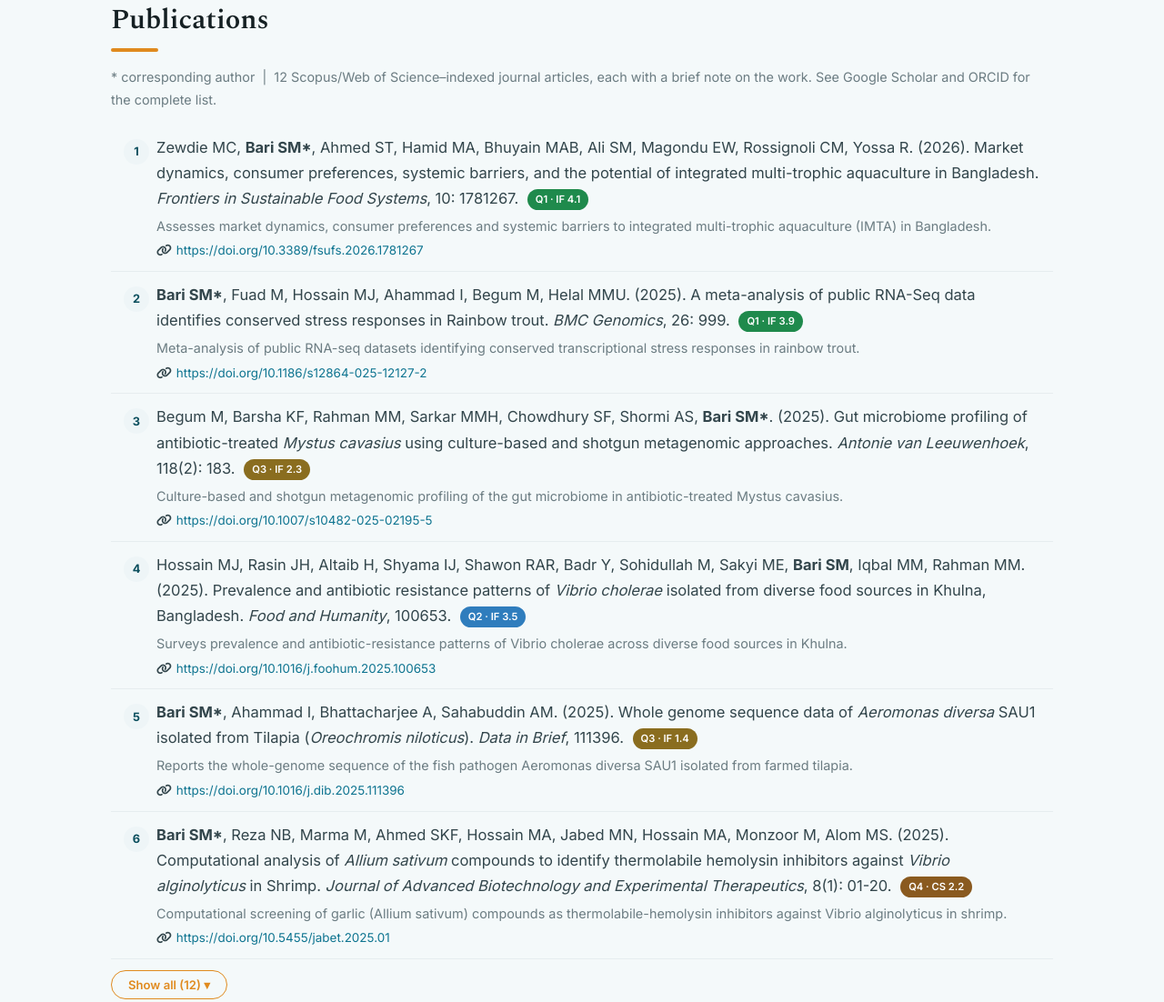
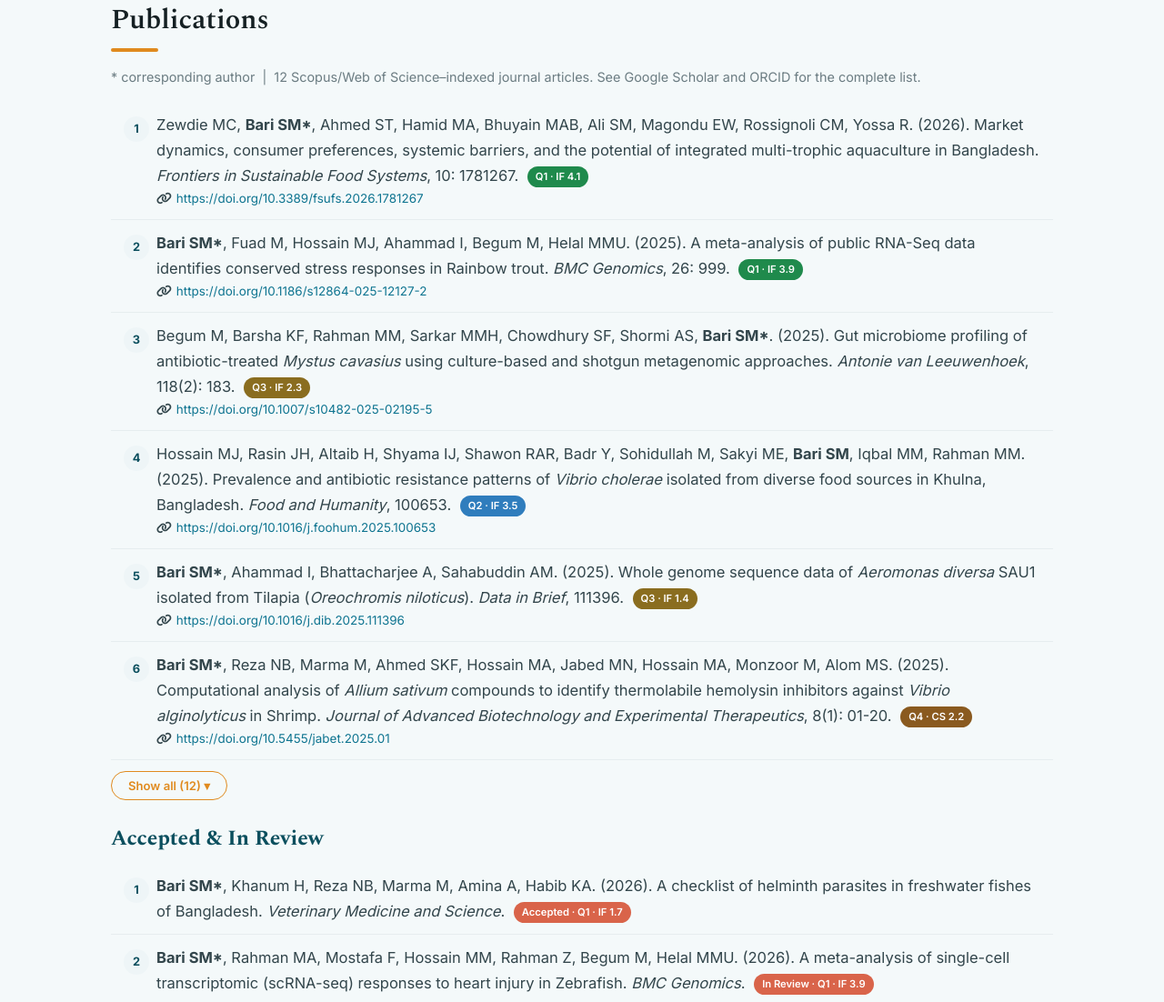
Before and after one commit to BariSayed/BariSayed.github.io, a plain HTML site: page index.html in a window 1280 px wide. Shown: the part 1166-2268 px from the top of the page at 91% size. Drawn offline with nearby package versions, Linux system fonts and the light colour scheme.

Commit message:
Remove per-paper brief notes from Publications

```diff
--- a/index.html
+++ b/index.html
@@ -71,20 +71,20 @@
   <div class="container">
     <p class="eyebrow">Publications</p>
     <h2>Publications</h2>
-    <p class="muted">* corresponding author &nbsp;|&nbsp; 12 Scopus/Web of Science&ndash;indexed journal articles, each with a brief note on the work. See Google Scholar and ORCID for the complete list.</p>
+    <p class="muted">* corresponding author &nbsp;|&nbsp; 12 Scopus/Web of Science&ndash;indexed journal articles. See Google Scholar and ORCID for the complete list.</p>
     <ol class="pub-list" data-collapse="6">
-    <li>Zewdie MC, <strong>Bari SM*</strong>, Ahmed ST, Hamid MA, Bhuyain MAB, Ali SM, Magondu EW, Rossignoli CM, Yossa R. (2026). Market dynamics, consumer preferences, systemic barriers, and the potential of integrated multi-trophic aquaculture in Bangladesh. <em>Frontiers in Sustainable Food Systems</em>, 10: 1781267. <span class="badge q1">Q1 · IF 4.1</span><div class="pdesc">Assesses market dynamics, consumer preferences and systemic barriers to integrated multi-trophic aquaculture (IMTA) in Bangladesh.</div><div class="doi"><i class="fa-solid fa-link"></i><a href="https://doi.org/10.3389/fsufs.2026.1781267" target="_blank" rel="noopener">https://doi.org/10.3389/fsufs.2026.1781267</a></div></li>
-    <li><strong>Bari SM*</strong>, Fuad M, Hossain MJ, Ahammad I, Begum M, Helal MMU. (2025). A meta-analysis of public RNA-Seq data identifies conserved stress responses in Rainbow trout. <em>BMC Genomics</em>, 26: 999. <span class="badge q1">Q1 · IF 3.9</span><div class="pdesc">Meta-analysis of public RNA-seq datasets identifying conserved transcriptional stress responses in rainbow trout.</div><div class="doi"><i class="fa-solid fa-link"></i><a href="https://doi.org/10.1186/s12864-025-12127-2" target="_blank" rel="noopener">https://doi.org/10.1186/s12864-025-12127-2</a></div></li>
-    <li>Begum M, Barsha KF, Rahman MM, Sarkar MMH, Chowdhury SF, Shormi AS, <strong>Bari SM*</strong>. (2025). Gut microbiome profiling of antibiotic-treated <em>Mystus cavasius</em> using culture-based and shotgun metagenomic approaches. <em>Antonie van Leeuwenhoek</em>, 118(2): 183. <span class="badge q3">Q3 · IF 2.3</span><div class="pdesc">Culture-based and shotgun metagenomic profiling of the gut microbiome in antibiotic-treated Mystus cavasius.</div><div class="doi"><i class="fa-solid fa-link"></i><a href="https://doi.org/10.1007/s10482-025-02195-5" target="_blank" rel="noopener">https://doi.org/10.1007/s10482-025-02195-5</a></div></li>
-    <li>Hossain MJ, Rasin JH, Altaib H, Shyama IJ, Shawon RAR, Badr Y, Sohidullah M, Sakyi ME, <strong>Bari SM</strong>, Iqbal MM, Rahman MM. (2025). Prevalence and antibiotic resistance patterns of <em>Vibrio cholerae</em> isolated from diverse food sources in Khulna, Bangladesh. <em>Food and Humanity</em>, 100653. <span class="badge q2">Q2 · IF 3.5</span><div class="pdesc">Surveys prevalence and antibiotic-resistance patterns of Vibrio cholerae across diverse food sources in Khulna.</div><div class="doi"><i class="fa-solid fa-link"></i><a href="https://doi.org/10.1016/j.foohum.2025.100653" target="_blank" rel="noopener">https://doi.org/10.1016/j.foohum.2025.100653</a></div></li>
-    <li><strong>Bari SM*</strong>, Ahammad I, Bhattacharjee A, Sahabuddin AM. (2025). Whole genome sequence data of <em>Aeromonas diversa</em> SAU1 isolated from Tilapia (<em>Oreochromis niloticus</em>). <em>Data in Brief</em>, 111396. <span class="badge q3">Q3 · IF 1.4</span><div class="pdesc">Reports the whole-genome sequence of the fish pathogen Aeromonas diversa SAU1 isolated from farmed tilapia.</div><div class="doi"><i class="fa-solid fa-link"></i><a href="https://doi.org/10.1016/j.dib.2025.111396" target="_blank" rel="noopener">https://doi.org/10.1016/j.dib.2025.111396</a></div></li>
-    <li><strong>Bari SM*</strong>, Reza NB, Marma M, Ahmed SKF, Hossain MA, Jabed MN, Hossain MA, Monzoor M, Alom MS. (2025). Computational analysis of <em>Allium sativum</em> compounds to identify thermolabile hemolysin inhibitors against <em>Vibrio alginolyticus</em> in Shrimp. <em>Journal of Advanced Biotechnology and Experimental Therapeutics</em>, 8(1): 01-20. <span class="badge q4">Q4 · CS 2.2</span><div class="pdesc">Computational screening of garlic (Allium sativum) compounds as thermolabile-hemolysin inhibitors against Vibrio alginolyticus in shrimp.</div><div class="doi"><i class="fa-solid fa-link"></i><a href="https://doi.org/10.5455/jabet.2025.01" target="_blank" rel="noopener">https://doi.org/10.5455/jabet.2025.01</a></div></li>
-    <li>Jahan F, Rahman MH, Ahammad B, Khandaker M, Rahman MZ, Rasel M, Nafis R, Shaila A, <strong>Bari SM</strong>, Chandra MB. (2025). <em>Argulus japonicus</em>: a concerning health issue for <em>Channa punctata</em> collected from south-western Bangladesh. <em>Veterinary Medicine and Science</em>, 11(2): e70250. <span class="badge q1">Q1 · IF 1.7</span><div class="pdesc">Documents Argulus japonicus infestation as an emerging health concern for spotted snakehead (Channa punctata).</div><div class="doi"><i class="fa-solid fa-link"></i><a href="https://doi.org/10.1002/vms3.70250" target="_blank" rel="noopener">https://doi.org/10.1002/vms3.70250</a></div></li>
-    <li><strong>Bari SM*</strong>, Marma M, Reja NB, Hossain A, Ahmed SKF, Rayhan N, Islam MS, Hossain MA, Raman MM, Alom MS. (2024). In-silico identification of Indian gooseberry (<em>Emblica officinalis</em>) compounds inhibiting thermolabile hemolysin from <em>Vibrio alginolyticus</em> in Shrimp. <em>Current Computer-Aided Drug Design</em>, 21(2). <span class="badge q2">Q2 · IF 1.6</span><div class="pdesc">In-silico identification of Indian gooseberry (Emblica officinalis) compounds inhibiting thermolabile hemolysin of Vibrio alginolyticus.</div><div class="doi"><i class="fa-solid fa-link"></i><a href="https://doi.org/10.2174/0115734099342492250120114644" target="_blank" rel="noopener">https://doi.org/10.2174/0115734099342492250120114644</a></div></li>
-    <li><strong>Bari SM*</strong>, Islam MM, Amina A, Khatun MM, Sahabuddin AM. (2024). Molecular identification, histopathology, and antibiotic susceptibility profiling of <em>Aeromonas veronii</em> isolated from <em>Oreochromis niloticus</em> in Bangladesh. <em>Veterinary Medicine and Science</em>, 10(6): e70103. <span class="badge q1">Q1 · IF 1.7</span><div class="pdesc">Molecular identification, histopathology and antibiotic-susceptibility profiling of Aeromonas veronii from Nile tilapia.</div><div class="doi"><i class="fa-solid fa-link"></i><a href="https://doi.org/10.1002/vms3.70103" target="_blank" rel="noopener">https://doi.org/10.1002/vms3.70103</a></div></li>
-    <li><strong>Bari SM*</strong>, Rahman MM, Amina A, Nadia ZM, Shawon RAR, Rahman MM, Masum MM, Habib KA. (2024). Morphological and molecular identification of <em>Euclinostomum heterostomum</em> (Trematoda: Clinostomidae) from spotted snakehead <em>Channa punctata</em> in Bangladesh. <em>Systematic Parasitology</em>, 101: 62. <span class="badge q2">Q2 · IF 1.2</span><div class="pdesc">Morphological and molecular identification of the trematode Euclinostomum heterostomum from spotted snakehead.</div><div class="doi"><i class="fa-solid fa-link"></i><a href="https://doi.org/10.1007/s11230-024-10175-y" target="_blank" rel="noopener">https://doi.org/10.1007/s11230-024-10175-y</a></div></li>
-    <li><strong>Bari SM*</strong>, Hossen MI, Islam MR, Helal MMU. (2024). Genome-wide identification and characterization of the Interleukin-18 gene family in Rainbow trout (<em>Oncorhynchus mykiss</em>). <em>Journal of Advanced Biotechnology and Experimental Therapeutics</em>, 7(2): 275-289. <span class="badge q4">Q4 · CS 2.2</span><div class="pdesc">Genome-wide identification and characterisation of the interleukin-18 immune gene family in rainbow trout.</div><div class="doi"><i class="fa-solid fa-link"></i><a href="https://doi.org/10.5455/jabet.2024.d23" target="_blank" rel="noopener">https://doi.org/10.5455/jabet.2024.d23</a></div></li>
-    <li>Deb A, Chandan S, Roy P, Hossain MI, <strong>Bari SM</strong>. (2021). Inland aquaculture and fish health management: a case study of Sylhet district in Bangladesh. <em>Aquaculture Studies</em>, 21: 129-137. <span class="badge q4">Q4 · CS 2.2</span><div class="pdesc">Case study of inland aquaculture practices and fish-health management in the Sylhet district of Bangladesh.</div><div class="doi"><i class="fa-solid fa-link"></i><a href="http://doi.org/10.4194/2618-6381-v21_3_05" target="_blank" rel="noopener">http://doi.org/10.4194/2618-6381-v21_3_05</a></div></li>
+    <li>Zewdie MC, <strong>Bari SM*</strong>, Ahmed ST, Hamid MA, Bhuyain MAB, Ali SM, Magondu EW, Rossignoli CM, Yossa R. (2026). Market dynamics, consumer preferences, systemic barriers, and the potential of integrated multi-trophic aquaculture in Bangladesh. <em>Frontiers in Sustainable Food Systems</em>, 10: 1781267. <span class="badge q1">Q1 · IF 4.1</span><div class="doi"><i class="fa-solid fa-link"></i><a href="https://doi.org/10.3389/fsufs.2026.1781267" target="_blank" rel="noopener">https://doi.org/10.3389/fsufs.2026.1781267</a></div></li>
+    <li><strong>Bari SM*</strong>, Fuad M, Hossain MJ, Ahammad I, Begum M, Helal MMU. (2025). A meta-analysis of public RNA-Seq data identifies conserved stress responses in Rainbow trout. <em>BMC Genomics</em>, 26: 999. <span class="badge q1">Q1 · IF 3.9</span><div class="doi"><i class="fa-solid fa-link"></i><a href="https://doi.org/10.1186/s12864-025-12127-2" target="_blank" rel="noopener">https://doi.org/10.1186/s12864-025-12127-2</a></div></li>
+    <li>Begum M, Barsha KF, Rahman MM, Sarkar MMH, Chowdhury SF, Shormi AS, <strong>Bari SM*</strong>. (2025). Gut microbiome profiling of antibiotic-treated <em>Mystus cavasius</em> using culture-based and shotgun metagenomic approaches. <em>Antonie van Leeuwenhoek</em>, 118(2): 183. <span class="badge q3">Q3 · IF 2.3</span><div class="doi"><i class="fa-solid fa-link"></i><a href="https://doi.org/10.1007/s10482-025-02195-5" target="_blank" rel="noopener">https://doi.org/10.1007/s10482-025-02195-5</a></div></li>
+    <li>Hossain MJ, Rasin JH, Altaib H, Shyama IJ, Shawon RAR, Badr Y, Sohidullah M, Sakyi ME, <strong>Bari SM</strong>, Iqbal MM, Rahman MM. (2025). Prevalence and antibiotic resistance patterns of <em>Vibrio cholerae</em> isolated from diverse food sources in Khulna, Bangladesh. <em>Food and Humanity</em>, 100653. <span class="badge q2">Q2 · IF 3.5</span><div class="doi"><i class="fa-solid fa-link"></i><a href="https://doi.org/10.1016/j.foohum.2025.100653" target="_blank" rel="noopener">https://doi.org/10.1016/j.foohum.2025.100653</a></div></li>
+    <li><strong>Bari SM*</strong>, Ahammad I, Bhattacharjee A, Sahabuddin AM. (2025). Whole genome sequence data of <em>Aeromonas diversa</em> SAU1 isolated from Tilapia (<em>Oreochromis niloticus</em>). <em>Data in Brief</em>, 111396. <span class="badge q3">Q3 · IF 1.4</span><div class="doi"><i class="fa-solid fa-link"></i><a href="https://doi.org/10.1016/j.dib.2025.111396" target="_blank" rel="noopener">https://doi.org/10.1016/j.dib.2025.111396</a></div></li>
+    <li><strong>Bari SM*</strong>, Reza NB, Marma M, Ahmed SKF, Hossain MA, Jabed MN, Hossain MA, Monzoor M, Alom MS. (2025). Computational analysis of <em>Allium sativum</em> compounds to identify thermolabile hemolysin inhibitors against <em>Vibrio alginolyticus</em> in Shrimp. <em>Journal of Advanced Biotechnology and Experimental Therapeutics</em>, 8(1): 01-20. <span class="badge q4">Q4 · CS 2.2</span><div class="doi"><i class="fa-solid fa-link"></i><a href="https://doi.org/10.5455/jabet.2025.01" target="_blank" rel="noopener">https://doi.org/10.5455/jabet.2025.01</a></div></li>
+    <li>Jahan F, Rahman MH, Ahammad B, Khandaker M, Rahman MZ, Rasel M, Nafis R, Shaila A, <strong>Bari SM</strong>, Chandra MB. (2025). <em>Argulus japonicus</em>: a concerning health issue for <em>Channa punctata</em> collected from south-western Bangladesh. <em>Veterinary Medicine and Science</em>, 11(2): e70250. <span class="badge q1">Q1 · IF 1.7</span><div class="doi"><i class="fa-solid fa-link"></i><a href="https://doi.org/10.1002/vms3.70250" target="_blank" rel="noopener">https://doi.org/10.1002/vms3.70250</a></div></li>
+    <li><strong>Bari SM*</strong>, Marma M, Reja NB, Hossain A, Ahmed SKF, Rayhan N, Islam MS, Hossain MA, Raman MM, Alom MS. (2024). In-silico identification of Indian gooseberry (<em>Emblica officinalis</em>) compounds inhibiting thermolabile hemolysin from <em>Vibrio alginolyticus</em> in Shrimp. <em>Current Computer-Aided Drug Design</em>, 21(2). <span class="badge q2">Q2 · IF 1.6</span><div class="doi"><i class="fa-solid fa-link"></i><a href="https://doi.org/10.2174/0115734099342492250120114644" target="_blank" rel="noopener">https://doi.org/10.2174/0115734099342492250120114644</a></div></li>
+    <li><strong>Bari SM*</strong>, Islam MM, Amina A, Khatun MM, Sahabuddin AM. (2024). Molecular identification, histopathology, and antibiotic susceptibility profiling of <em>Aeromonas veronii</em> isolated from <em>Oreochromis niloticus</em> in Bangladesh. <em>Veterinary Medicine and Science</em>, 10(6): e70103. <span class="badge q1">Q1 · IF 1.7</span><div class="doi"><i class="fa-solid fa-link"></i><a href="https://doi.org/10.1002/vms3.70103" target="_blank" rel="noopener">https://doi.org/10.1002/vms3.70103</a></div></li>
+    <li><strong>Bari SM*</strong>, Rahman MM, Amina A, Nadia ZM, Shawon RAR, Rahman MM, Masum MM, Habib KA. (2024). Morphological and molecular identification of <em>Euclinostomum heterostomum</em> (Trematoda: Clinostomidae) from spotted snakehead <em>Channa punctata</em> in Bangladesh. <em>Systematic Parasitology</em>, 101: 62. <span class="badge q2">Q2 · IF 1.2</span><div class="doi"><i class="fa-solid fa-link"></i><a href="https://doi.org/10.1007/s11230-024-10175-y" target="_blank" rel="noopener">https://doi.org/10.1007/s11230-024-10175-y</a></div></li>
+    <li><strong>Bari SM*</strong>, Hossen MI, Islam MR, Helal MMU. (2024). Genome-wide identification and characterization of the Interleukin-18 gene family in Rainbow trout (<em>Oncorhynchus mykiss</em>). <em>Journal of Advanced Biotechnology and Experimental Therapeutics</em>, 7(2): 275-289. <span class="badge q4">Q4 · CS 2.2</span><div class="doi"><i class="fa-solid fa-link"></i><a href="https://doi.org/10.5455/jabet.2024.d23" target="_blank" rel="noopener">https://doi.org/10.5455/jabet.2024.d23</a></div></li>
+    <li>Deb A, Chandan S, Roy P, Hossain MI, <strong>Bari SM</strong>. (2021). Inland aquaculture and fish health management: a case study of Sylhet district in Bangladesh. <em>Aquaculture Studies</em>, 21: 129-137. <span class="badge q4">Q4 · CS 2.2</span><div class="doi"><i class="fa-solid fa-link"></i><a href="http://doi.org/10.4194/2618-6381-v21_3_05" target="_blank" rel="noopener">http://doi.org/10.4194/2618-6381-v21_3_05</a></div></li>
     </ol>
     <h3>Accepted &amp; In Review</h3>
     <ol class="pub-list" data-collapse="4">
```
